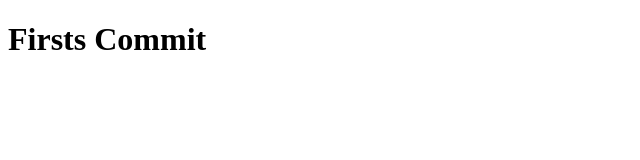
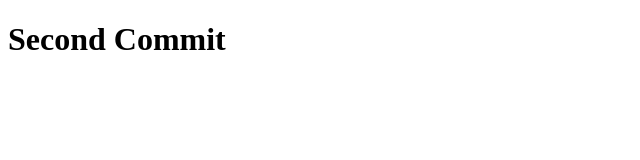
Before and after one commit to Luffa26728238/test123, a plain HTML site: page index.html in a window 1280 px wide. Shown: the whole page, without its empty margins (0-640 px from the left). Drawn offline with Linux system fonts and the light colour scheme.

Commit message:
second commit

```diff
--- a/index.html
+++ b/index.html
@@ -6,6 +6,6 @@
     <title>Commit</title>
   </head>
   <body>
-    <h1>Firsts Commit</h1>
+    <h1>Second Commit</h1>
   </body>
 </html>
```
